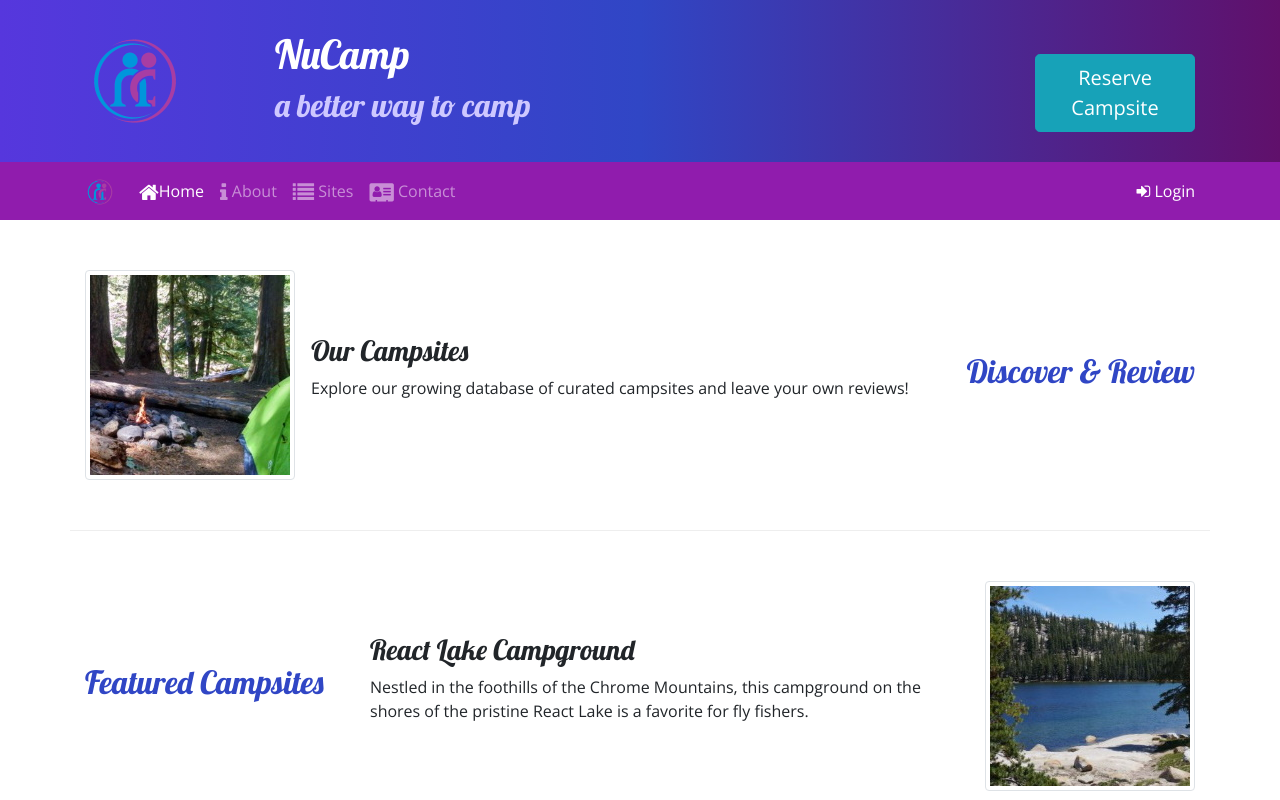
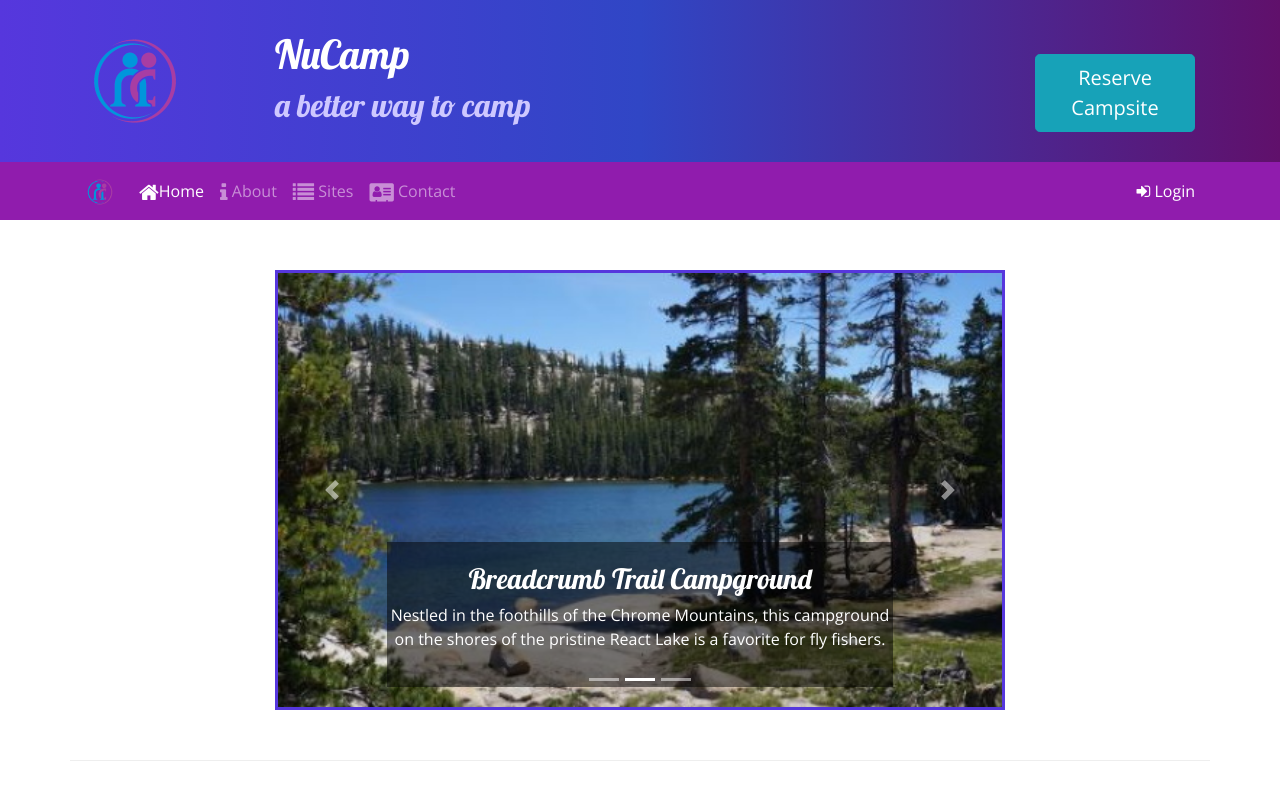
Before and after one commit to Revlisc/nucampsite, a website: page index.html in a window 1280 px wide. Both pictures are taken after a click on the link 100 px from the left and 191 px from the top of the page. Shown: the top 800 px of the page. Drawn offline with nearby package versions, Linux system fonts and the light colour scheme.

Commit message:
Carousel

```diff
--- a/css/styles.css
+++ b/css/styles.css
@@ -41,3 +41,11 @@ header h2 {
     border-top: none;
     padding: 10px;
 }
+
+.carousel-caption {
+    background-color: rgba(0, 0, 0, 0.5);
+}
+
+.carousel {
+    border: solid #5637DD;
+}
--- a/index.html
+++ b/index.html
@@ -94,6 +94,50 @@
     </div>
 
     <div class="container">
+
+        <div class="row row-content">
+            <div class="col-md-8 mx-auto">
+                <div id="homeCarousel" class="carousel slide" data-ride="carousel">
+                    <ol class="carousel-indicators">
+                        <li data-target="#homeCarousel" data-slide-to="0" class="active"></li>
+                        <li data-target="#homeCarousel" data-slide-to="1"></li>
+                        <li data-target="#homeCarousel" data-slide-to="2"></li>
+                    </ol>
+                    <div class="carousel-inner">
+                        <div class="carousel-item active">
+                            <img class="d-block w-100" src="img/breadcrumb-trail.jpg" alt="Breadcrumb Trail Campground">
+                            <div class="carousel-caption">
+                                <h3>Breadcrumb Trail Campground</h3>
+                                <p class="d-none d-sm-block">Let Nucamp be your guide to this off-the-beaten-path, hike-in-only campground</p>
+                            </div>
+                        </div>
+                        <div class="carousel-item">
+                            <img class="d-block w-100" src="img/react-lake.jpg" alt="React Lake Campground" />
+                            <div class="carousel-caption">
+                                <h3>Breadcrumb Trail Campground</h3>
+                                <p class="d-none d-sm-block">Nestled in the foothills of the Chrome Mountains, this campground on the shores of the pristine React Lake is a favorite for fly fishers.</p>
+                            </div>
+                        </div>
+                        <div class="carousel-item">
+                            <img class="d-block w-100" src="img/chrome-river.jpg" alt="Chrome River Campground" />
+                            <div class="carousel-caption">
+                                <h3>Breadcrumb Trail Campground</h3>
+                                <p class="d-none d-sm-block">Spend a few sunny days and starry nights beneath a canopy of old-growth firs at this enchanting spot by the Chrome River.</p>
+                            </div>
+                        </div>
+                    </div>
+                    <a class="carousel-control-prev" href="#homeCarousel" role="button" data-slide="prev">
+                        <span class="carousel-control-prev-icon"></span>
+                        <span class="sr-only">Previous</span>
+                    </a>
+                    <a class="carousel-control-next" href="#homeCarousel" role="button" data-slide="next">
+                        <span class="carousel-control-next-icon"></span>
+                        <span class="sr-only">Next</span>
+                    </a>
+                </div>
+            </div>
+        </div>
+
         <div class="row row-content align-items-center">
             <div class="col-sm-4 order-sm-last col-md-3">
                 <h2 class="text-sm-right">Discover & Review</h2>
```
